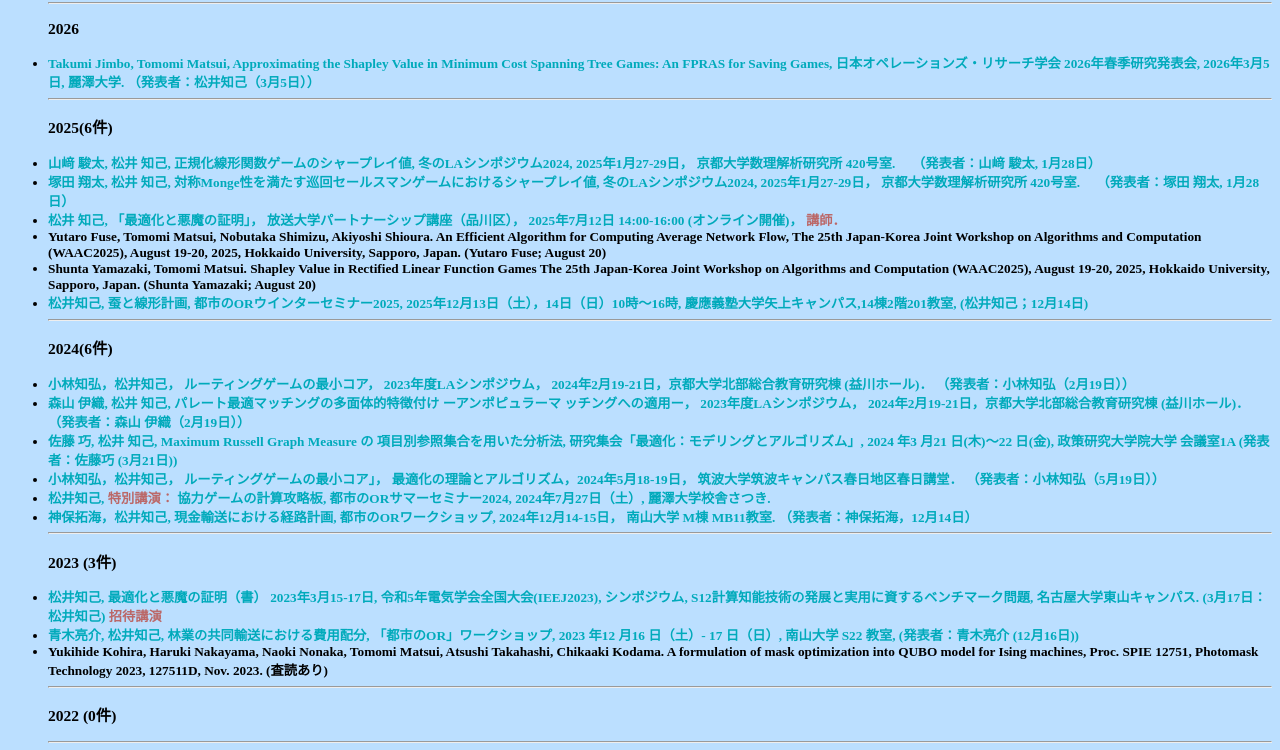
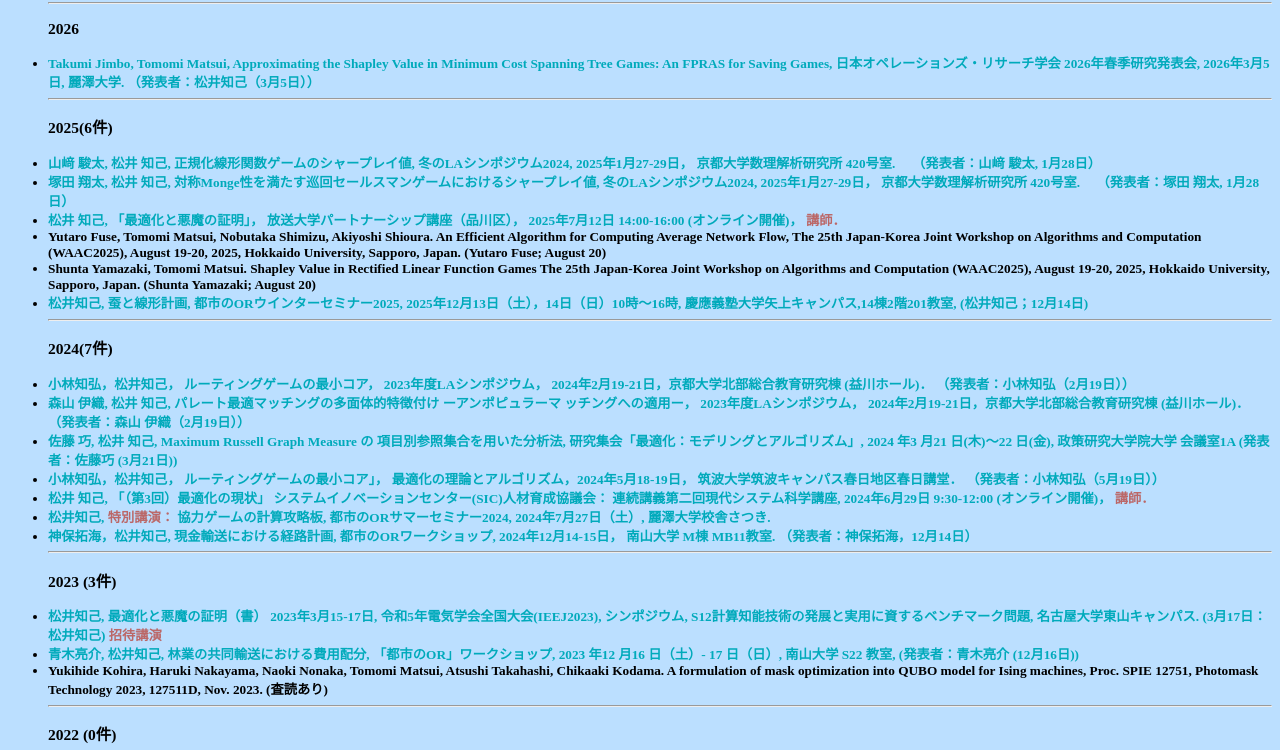
Before and after one commit to Tom-Ma2i/Tom-Ma2i, a plain HTML site: page talks-G.html in a window 1280 px wide. Shown: the part 50-800 px from the top of the page. Drawn offline with Linux system fonts and the light colour scheme.

Commit message:
Update talks-G.html

```diff
--- a/talks-G.html
+++ b/talks-G.html
@@ -87,7 +87,7 @@ August 19-20, 2025, Hokkaido University, Sapporo, Japan.
 
 <!----------------------------------------->
 
-<HR> <H3> 2024(6件) </H3>
+<HR> <H3> 2024(7件) </H3>
 
 
 <LI><font color="00aabb">
@@ -122,6 +122,17 @@ Maximum Russell Graph Measure の 項目別参照集合を用いた分析法,
 最適化の理論とアルゴリズム，2024年5月18-19日，
 筑波大学筑波キャンパス春日地区春日講堂．
 （発表者：小林知弘（5月19日））
+</font>
+
+<LI><font color="00aabb">
+松井 知己,
+「（第3回）最適化の現状」
+システムイノベーションセンター(SIC)人材育成協議会：
+ 連続講義第二回現代システム科学講座,
+2024年6月29日 9:30-12:00 (オンライン開催)，
+ </font>
+<font color="bb6767">
+講師．
 </font>
 
 <LI><font color="00aabb">
```
